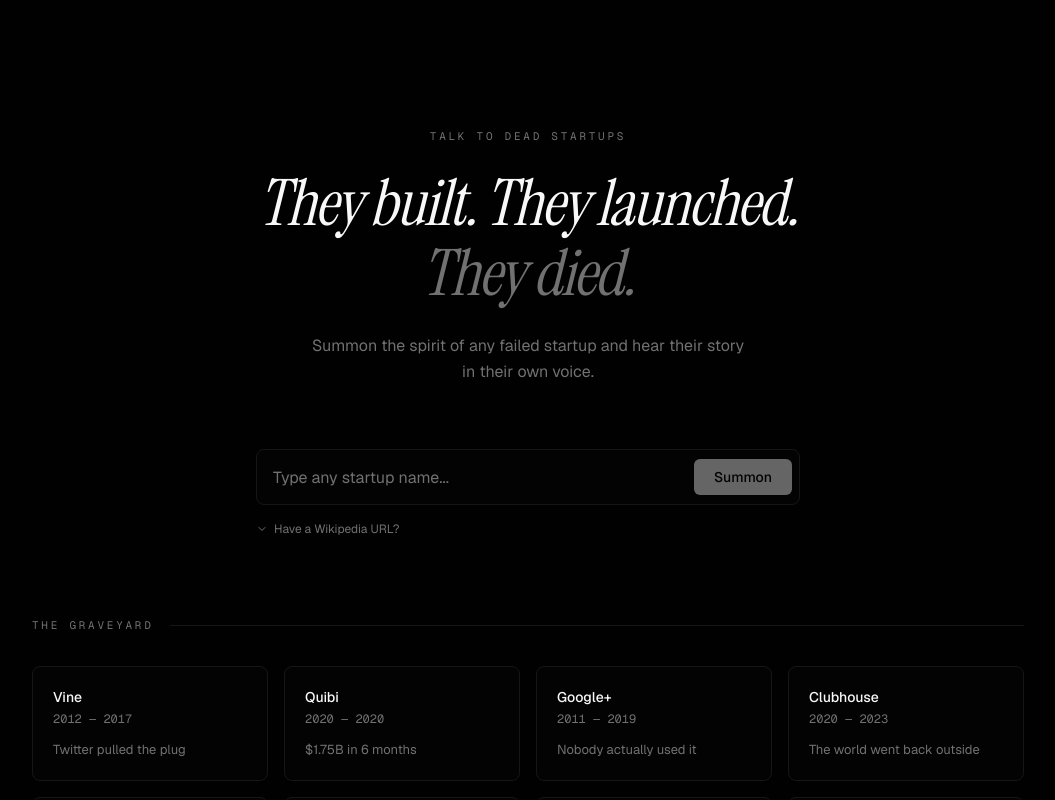
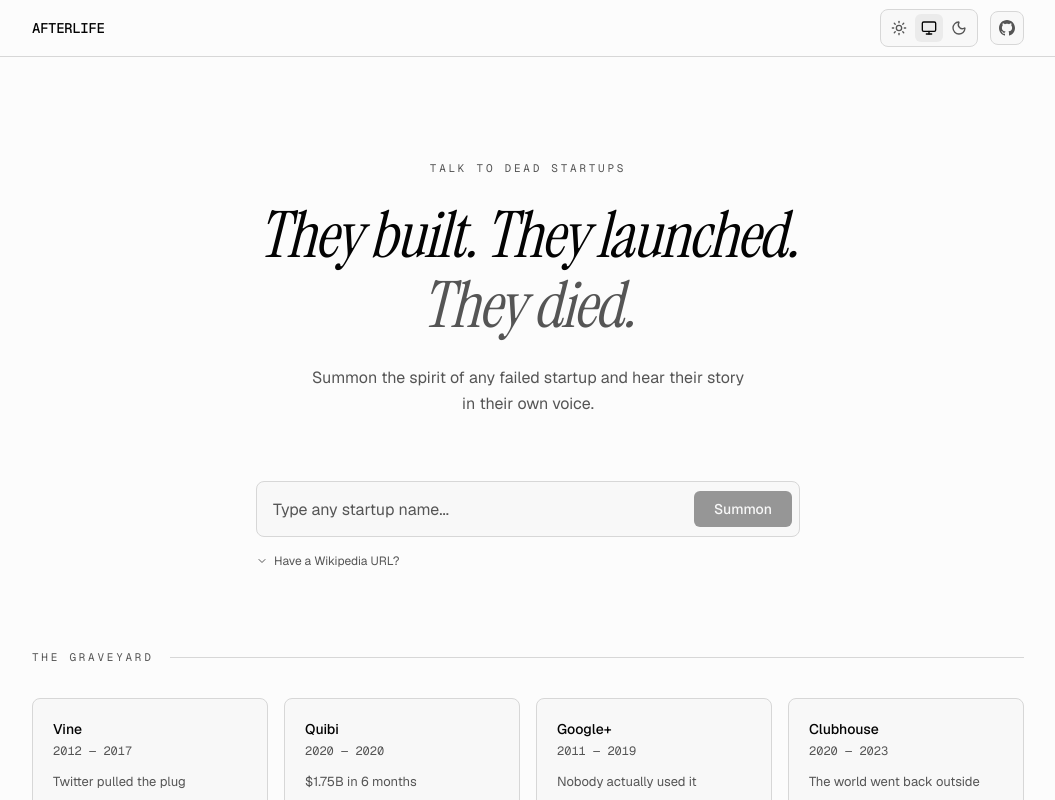
Before and after one commit to rajdesai17/v0-afterlife-home-page, a Next.js app: page / in a window 1280 px wide. Shown: the top 800 px of the page, without its empty margins (112-1167 px from the left). Built offline with nearby package versions, Linux system fonts and the light colour scheme.

Commit message:
feat: add dark/light mode toggle header with GitHub icon
Update globals.css, create ThemeProvider and SiteHeader
components, and adjust layout for fixed header.

Co-authored-by: Raj <118588662+rajdesai17@users.noreply.github.com>

```diff
--- a/app/globals.css
+++ b/app/globals.css
@@ -3,53 +3,54 @@
 
 @custom-variant dark (&:is(.dark *));
 
-/* Evil Rabbit / Vercel dark aesthetic */
+/* Light mode (default) */
 :root {
-  --background: oklch(0.07 0 0);
-  --foreground: oklch(0.98 0 0);
-  --card: oklch(0.1 0 0);
-  --card-foreground: oklch(0.98 0 0);
-  --popover: oklch(0.1 0 0);
-  --popover-foreground: oklch(0.98 0 0);
-  --primary: oklch(0.98 0 0);
-  --primary-foreground: oklch(0.07 0 0);
-  --secondary: oklch(0.15 0 0);
-  --secondary-foreground: oklch(0.98 0 0);
-  --muted: oklch(0.2 0 0);
-  --muted-foreground: oklch(0.55 0 0);
-  --accent: oklch(0.15 0 0);
-  --accent-foreground: oklch(0.98 0 0);
-  --destructive: oklch(0.5 0.2 25);
+  --background: oklch(0.99 0 0);
+  --foreground: oklch(0.1 0 0);
+  --card: oklch(0.98 0 0);
+  --card-foreground: oklch(0.1 0 0);
+  --popover: oklch(0.99 0 0);
+  --popover-foreground: oklch(0.1 0 0);
+  --primary: oklch(0.12 0 0);
+  --primary-foreground: oklch(0.98 0 0);
+  --secondary: oklch(0.94 0 0);
+  --secondary-foreground: oklch(0.1 0 0);
+  --muted: oklch(0.92 0 0);
+  --muted-foreground: oklch(0.45 0 0);
+  --accent: oklch(0.94 0 0);
+  --accent-foreground: oklch(0.1 0 0);
+  --destructive: oklch(0.55 0.22 25);
   --destructive-foreground: oklch(0.98 0 0);
-  --border: oklch(0.2 0 0);
-  --input: oklch(0.15 0 0);
-  --ring: oklch(0.4 0 0);
+  --border: oklch(0.88 0 0);
+  --input: oklch(0.94 0 0);
+  --ring: oklch(0.5 0 0);
   --radius: 0.375rem;
 
   /* Chart colors */
-  --chart-1: oklch(0.7 0.15 160);
-  --chart-2: oklch(0.6 0.12 185);
-  --chart-3: oklch(0.5 0.08 220);
-  --chart-4: oklch(0.75 0.18 85);
-  --chart-5: oklch(0.7 0.16 70);
+  --chart-1: oklch(0.55 0.17 160);
+  --chart-2: oklch(0.5 0.14 185);
+  --chart-3: oklch(0.45 0.1 220);
+  --chart-4: oklch(0.6 0.2 85);
+  --chart-5: oklch(0.55 0.18 70);
 
-  /* Sidebar (dark) */
-  --sidebar: oklch(0.1 0 0);
-  --sidebar-foreground: oklch(0.98 0 0);
-  --sidebar-primary: oklch(0.98 0 0);
-  --sidebar-primary-foreground: oklch(0.07 0 0);
-  --sidebar-accent: oklch(0.15 0 0);
-  --sidebar-accent-foreground: oklch(0.98 0 0);
-  --sidebar-border: oklch(0.2 0 0);
-  --sidebar-ring: oklch(0.4 0 0);
+  /* Sidebar (light) */
+  --sidebar: oklch(0.97 0 0);
+  --sidebar-foreground: oklch(0.1 0 0);
+  --sidebar-primary: oklch(0.12 0 0);
+  --sidebar-primary-foreground: oklch(0.98 0 0);
+  --sidebar-accent: oklch(0.94 0 0);
+  --sidebar-accent-foreground: oklch(0.1 0 0);
+  --sidebar-border: oklch(0.88 0 0);
+  --sidebar-ring: oklch(0.5 0 0);
 
   /* Custom tokens */
-  --surface: oklch(0.12 0 0);
-  --surface-hover: oklch(0.16 0 0);
-  --ghost: oklch(0.35 0 0);
-  --live: oklch(0.7 0.17 160);
+  --surface: oklch(0.96 0 0);
+  --surface-hover: oklch(0.92 0 0);
+  --ghost: oklch(0.7 0 0);
+  --live: oklch(0.5 0.19 160);
 }
 
+/* Dark mode - Evil Rabbit / Vercel aesthetic */
 .dark {
   --background: oklch(0.07 0 0);
   --foreground: oklch(0.98 0 0);
@@ -78,6 +79,12 @@
   --sidebar-accent-foreground: oklch(0.98 0 0);
   --sidebar-border: oklch(0.2 0 0);
   --sidebar-ring: oklch(0.4 0 0);
+
+  /* Custom tokens (dark) */
+  --surface: oklch(0.12 0 0);
+  --surface-hover: oklch(0.16 0 0);
+  --ghost: oklch(0.35 0 0);
+  --live: oklch(0.7 0.17 160);
 }
 
 @theme inline {
--- a/app/layout.tsx
+++ b/app/layout.tsx
@@ -1,6 +1,8 @@
 import type { Metadata } from 'next'
 import { Geist, Geist_Mono, Instrument_Serif } from 'next/font/google'
 import { Analytics } from '@vercel/analytics/next'
+import { ThemeProvider } from '@/components/ThemeProvider'
+import { SiteHeader } from '@/components/SiteHeader'
 import './globals.css'
 
 const _geist = Geist({ subsets: ["latin"], variable: "--font-geist" });
@@ -41,9 +43,12 @@ export default function RootLayout({
   children: React.ReactNode
 }>) {
   return (
-    <html lang="en">
+    <html lang="en" suppressHydrationWarning>
       <body className={`${_geist.variable} ${_geistMono.variable} ${instrumentSerif.variable} font-sans antialiased`}>
-        {children}
+        <ThemeProvider>
+          <SiteHeader />
+          {children}
+        </ThemeProvider>
         <Analytics />
       </body>
     </html>
--- a/app/page.tsx
+++ b/app/page.tsx
@@ -96,7 +96,7 @@ function SummonSection() {
 
 function Hero() {
   return (
-    <section className="flex flex-col items-center px-4 pt-20 pb-12 md:pt-32 md:pb-16">
+    <section className="flex flex-col items-center px-4 pt-28 pb-12 md:pt-40 md:pb-16">
       <p className="font-mono text-[11px] uppercase tracking-[0.25em] text-muted-foreground">
         Talk to dead startups
       </p>
--- /dev/null
+++ b/components/SiteHeader.tsx
@@ -0,0 +1,87 @@
+"use client"
+
+import Link from "next/link"
+import { Sun, Moon, Monitor } from "lucide-react"
+import { useTheme } from "./ThemeProvider"
+
+function GithubIcon({ className }: { className?: string }) {
+  return (
+    <svg
+      viewBox="0 0 24 24"
+      fill="currentColor"
+      className={className}
+      aria-hidden="true"
+    >
+      <path d="M12 0c-6.626 0-12 5.373-12 12 0 5.302 3.438 9.8 8.207 11.387.599.111.793-.261.793-.577v-2.234c-3.338.726-4.033-1.416-4.033-1.416-.546-1.387-1.333-1.756-1.333-1.756-1.089-.745.083-.729.083-.729 1.205.084 1.839 1.237 1.839 1.237 1.07 1.834 2.807 1.304 3.492.997.107-.775.418-1.305.762-1.604-2.665-.305-5.467-1.334-5.467-5.931 0-1.311.469-2.381 1.236-3.221-.124-.303-.535-1.524.117-3.176 0 0 1.008-.322 3.301 1.23.957-.266 1.983-.399 3.003-.404 1.02.005 2.047.138 3.006.404 2.291-1.552 3.297-1.23 3.297-1.23.653 1.653.242 2.874.118 3.176.77.84 1.235 1.911 1.235 3.221 0 4.609-2.807 5.624-5.479 5.921.43.372.823 1.102.823 2.222v3.293c0 .319.192.694.801.576 4.765-1.589 8.199-6.086 8.199-11.386 0-6.627-5.373-12-12-12z" />
+    </svg>
+  )
+}
+
+function ThemeToggle() {
+  const { theme, setTheme } = useTheme()
+
+  return (
+    <div className="flex items-center gap-0.5 rounded-lg border border-border bg-card p-1">
+      <button
+        type="button"
+        onClick={() => setTheme("light")}
+        className={`rounded-md p-1.5 transition-colors ${
+          theme === "light"
+            ? "bg-secondary text-foreground"
+            : "text-muted-foreground hover:text-foreground"
+        }`}
+        aria-label="Light mode"
+      >
+        <Sun className="size-4" />
+      </button>
+      <button
+        type="button"
+        onClick={() => setTheme("system")}
+        className={`rounded-md p-1.5 transition-colors ${
+          theme === "system"
+            ? "bg-secondary text-foreground"
+            : "text-muted-foreground hover:text-foreground"
+        }`}
+        aria-label="System mode"
+      >
+        <Monitor className="size-4" />
+      </button>
+      <button
+        type="button"
+        onClick={() => setTheme("dark")}
+        className={`rounded-md p-1.5 transition-colors ${
+          theme === "dark"
+            ? "bg-secondary text-foreground"
+            : "text-muted-foreground hover:text-foreground"
+        }`}
+        aria-label="Dark mode"
+      >
+        <Moon className="size-4" />
+      </button>
+    </div>
+  )
+}
+
+export function SiteHeader() {
+  return (
+    <header className="fixed inset-x-0 top-0 z-50 border-b border-border bg-background/80 backdrop-blur-sm">
+      <div className="mx-auto flex h-14 max-w-5xl items-center justify-between px-4">
+        <Link href="/" className="font-mono text-sm font-medium tracking-tight text-foreground">
+          AFTERLIFE
+        </Link>
+        <div className="flex items-center gap-3">
+          <ThemeToggle />
+          <a
+            href="https://github.com/rajdesai17/v0-afterlife-home-page"
+            target="_blank"
+            rel="noopener noreferrer"
+            className="rounded-lg border border-border bg-card p-2 text-muted-foreground transition-colors hover:text-foreground"
+            aria-label="View on GitHub"
+          >
+            <GithubIcon className="size-4" />
+          </a>
+        </div>
+      </div>
+    </header>
+  )
+}
--- /dev/null
+++ b/components/ThemeProvider.tsx
@@ -0,0 +1,87 @@
+"use client"
+
+import { createContext, useContext, useEffect, useState, type ReactNode } from "react"
+
+type Theme = "light" | "dark" | "system"
+
+interface ThemeContextValue {
+  theme: Theme
+  setTheme: (theme: Theme) => void
+  resolvedTheme: "light" | "dark"
+}
+
+const ThemeContext = createContext<ThemeContextValue | undefined>(undefined)
+
+export function useTheme() {
+  const context = useContext(ThemeContext)
+  if (!context) {
+    throw new Error("useTheme must be used within a ThemeProvider")
+  }
+  return context
+}
+
+function getSystemTheme(): "light" | "dark" {
+  if (typeof window === "undefined") return "dark"
+  return window.matchMedia("(prefers-color-scheme: dark)").matches ? "dark" : "light"
+}
+
+export function ThemeProvider({ children }: { children: ReactNode }) {
+  const [theme, setThemeState] = useState<Theme>("system")
+  const [resolvedTheme, setResolvedTheme] = useState<"light" | "dark">("dark")
+  const [mounted, setMounted] = useState(false)
+
+  useEffect(() => {
+    setMounted(true)
+    const stored = localStorage.getItem("theme") as Theme | null
+    if (stored && ["light", "dark", "system"].includes(stored)) {
+      setThemeState(stored)
+    }
+  }, [])
+
+  useEffect(() => {
+    if (!mounted) return
+
+    const resolved = theme === "system" ? getSystemTheme() : theme
+    setResolvedTheme(resolved)
+
+    document.documentElement.classList.remove("light", "dark")
+    document.documentElement.classList.add(resolved)
+  }, [theme, mounted])
+
+  useEffect(() => {
+    if (!mounted) return
+
+    const mediaQuery = window.matchMedia("(prefers-color-scheme: dark)")
+    const handleChange = () => {
+      if (theme === "system") {
+        const resolved = getSystemTheme()
+        setResolvedTheme(resolved)
+        document.documentElement.classList.remove("light", "dark")
+        document.documentElement.classList.add(resolved)
+      }
+    }
+
+    mediaQuery.addEventListener("change", handleChange)
+    return () => mediaQuery.removeEventListener("change", handleChange)
+  }, [theme, mounted])
+
+  function setTheme(newTheme: Theme) {
+    setThemeState(newTheme)
+    localStorage.setItem("theme", newTheme)
+  }
+
+  // Prevent hydration mismatch by rendering with default until mounted
+  if (!mounted) {
+    return (
+      <ThemeContext.Provider value={{ theme: "system", setTheme: () => {}, resolvedTheme: "dark" }}>
+        {children}
+      </ThemeContext.Provider>
+    )
+  }
+
+  return (
+    <ThemeContext.Provider value={{ theme, setTheme, resolvedTheme }}>
+      {children}
+    </ThemeContext.Provider>
+  )
+}
```
